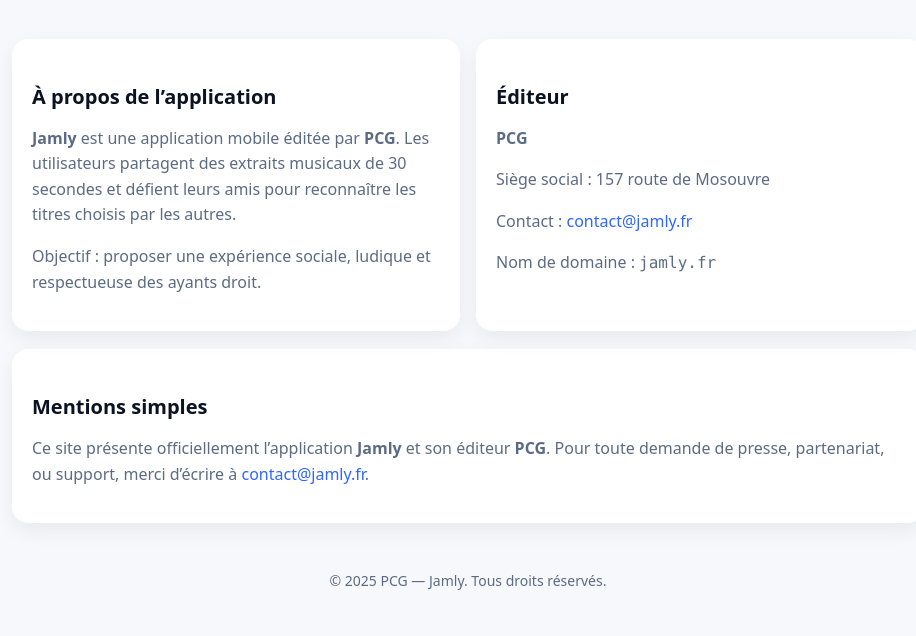
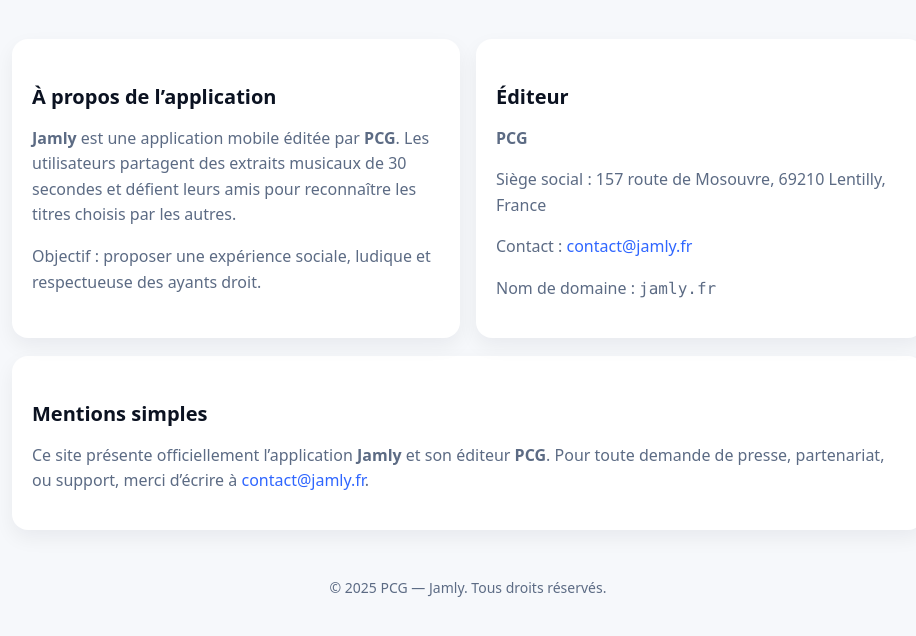
Before and after one commit to adhorne69/adhorne69.github.io, a plain HTML site: page index.html in a window 1280 px wide. Shown: the part 228-864 px from the top of the page, without its empty margins (172-1088 px from the left). Drawn offline with Linux system fonts and the light colour scheme.

Commit message:
Update company address with full details

```diff
--- a/index.html
+++ b/index.html
@@ -85,7 +85,7 @@
       <section class="card" aria-labelledby="editeur">
         <h2 id="editeur">Éditeur</h2>
         <p><strong>PCG</strong></p>
-        <p>Siège social : 157 route de Mosouvre</p>
+        <p>Siège social : 157 route de Mosouvre, 69210 Lentilly, France</p>
         <p>Contact : <a href="mailto:contact@jamly.fr">contact@jamly.fr</a></p>
         <p>Nom de domaine : <span class="mono">jamly.fr</span></p>
       </section>
```
